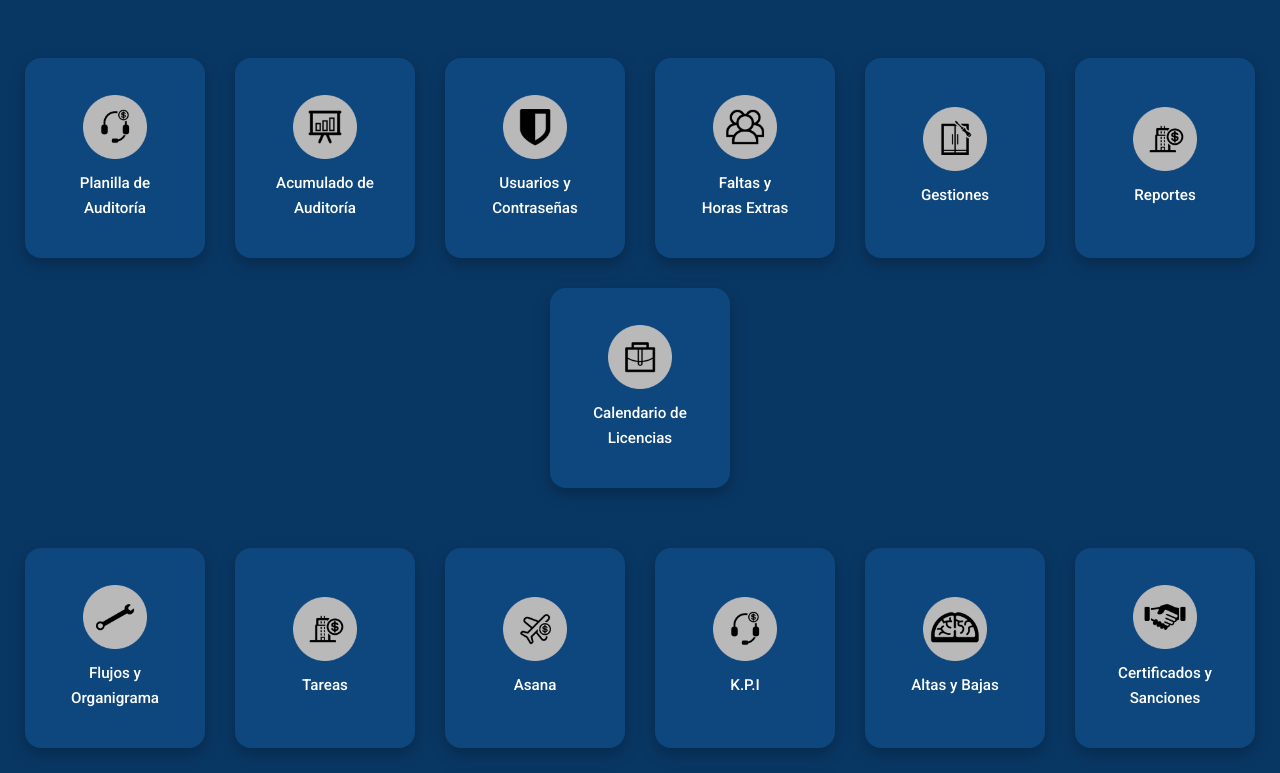
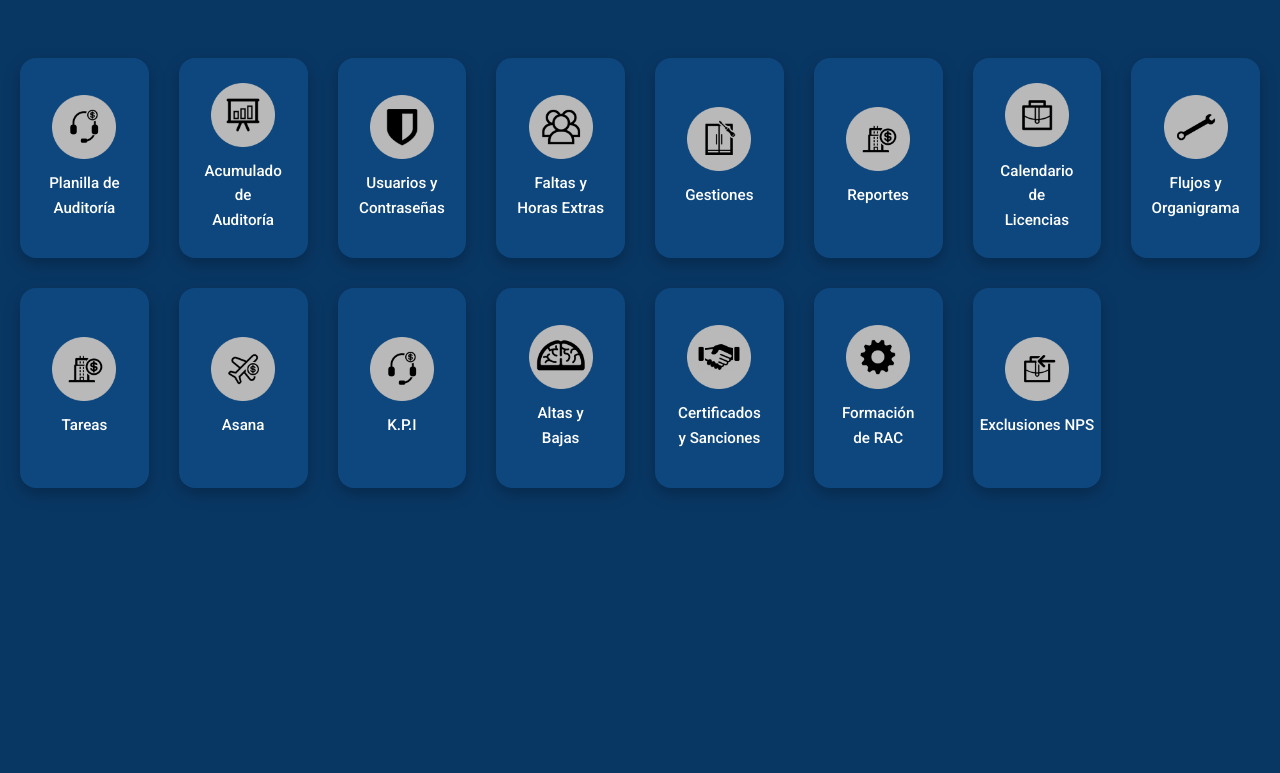
Before and after one commit to Rodrilundain/DimenTest, a plain HTML site: page index.html in a window 1280 px wide. Shown: the part 547-1320 px from the top of the page. After the commit the page ends 1095 px from the top, so only its background shows below. Drawn offline with Linux system fonts and the light colour scheme.

Commit message:
Update index.html

```diff
--- a/index.html
+++ b/index.html
@@ -12,21 +12,20 @@
   <base target="_blank" rel="noopener noreferrer">
   <style>
     .ContIcons {
+      display: grid;
+      grid-template-columns: repeat(8, 1fr);
+      gap: 30px;
       max-width: 1280px;
       margin: 60px auto;
       padding: 0 20px;
-      display: flex;
-      flex-wrap: wrap;
-      justify-content: center;
-      gap: 30px;
     }
     .icon {
-      flex: 1 1 160px;
-      max-width: 180px;
-      min-width: 160px;
-      text-align: center;
+      display: flex;
+      justify-content: center;
     }
     .icon a {
+      width: 100%;
+      max-width: 160px;
       display: flex;
       flex-direction: column;
       align-items: center;
@@ -49,6 +48,22 @@
       color: white;
       font-size: 0.95rem;
       font-weight: 500;
+      text-align: center;
+    }
+    @media (max-width: 1200px) {
+      .ContIcons {
+        grid-template-columns: repeat(6, 1fr);
+      }
+    }
+    @media (max-width: 992px) {
+      .ContIcons {
+        grid-template-columns: repeat(4, 1fr);
+      }
+    }
+    @media (max-width: 768px) {
+      .ContIcons {
+        grid-template-columns: repeat(2, 1fr);
+      }
     }
   </style>
 </head>
@@ -84,22 +99,21 @@
   </section>
   <main id="content">
     <section class="ContIcons">
-      <div class="icon"><a href="https://docs.google.com/spreadsheets/d/1ejkGOzmEcI0fO_zrpy6U3eam9_9bYFkWY2ghyf9zNWY/edit?gid=244931087#gid=244931087&range=D3"><img src="img/VentasTel.png"  alt=""><p>Planilla de Auditoría</p></a></div>
-      <div class="icon"><a href="https://docs.google.com/spreadsheets/d/1ejkGOzmEcI0fO_zrpy6U3eam9_9bYFkWY2ghyf9zNWY/edit?gid=1827293946#gid=1827293946&range=A1"><img src="img/SalaReuniones.png" alt=""><p>Acumulado de Auditoría</p></a></div>
-      <div class="icon"><a href="https://docs.google.com/spreadsheets/d/1ejkGOzmEcI0fO_zrpy6U3eam9_9bYFkWY2ghyf9zNWY/edit?gid=658583221#gid=658583221"><img src="img/Seguridad.png"   alt=""><p>Usuarios y Contraseñas</p></a></div>
-      <div class="icon"><a href="https://docs.google.com/spreadsheets/d/1ejkGOzmEcI0fO_zrpy6U3eam9_9bYFkWY2ghyf9zNWY/edit?gid=1952950121#gid=1952950121&range=A1"><img src="img/RrHh.png"        alt=""><p>Faltas y Horas&nbsp;Extras</p></a></div>
-      <div class="icon"><a href="https://drive.google.com/drive/folders/1aVLHRp3NutK0DraQLO6wCOE9pQvhzewd"><img src="img/Armado.png"      alt=""><p>Gestiones</p></a></div>
-      <div class="icon"><a href="https://login.microsoftonline.com/common/oauth2/v2.0/authorize?client_id=871c010f-5e61-4fb1-83ac-98610a7e9110"><img src="img/AdmFinanzas.png" alt=""><p>Reportes</p></a></div>
-      <div class="icon"><a href="https://docs.google.com/spreadsheets/d/1ejkGOzmEcI0fO_zrpy6U3eam9_9bYFkWY2ghyf9zNWY/edit?gid=103616781#gid=103616781&range=A1"><img src="img/Comercial.png"   alt=""><p>Calendario de Licencias</p></a></div>
-      <div style="flex-basis:100%; height:0;"></div>
-      <div class="icon"><a href="https://viewer.diagrams.net/?tags=%7B%7D&lightbox=1&highlight=0000ff&edit=_blank&layers=1&nav=1"><img src="img/Mantenimiento.png" alt=""><p>Flujos y Organigrama</p></a></div>
-      <div class="icon"><a href="https://docs.google.com/spreadsheets/d/1LqoJg7AkjNM55CfgI1ETihshbSC7orFPQdQ0M4n125c/edit?gid=491390043#gid=491390043&range=A2"><img src="img/AdmFinanzas.png"   alt=""><p>Tareas</p></a></div>
+      <div class="icon"><a href="https://docs.google.com/spreadsheets/d/..."><img src="img/VentasTel.png"  alt=""><p>Planilla de Auditoría</p></a></div>
+      <div class="icon"><a href="https://docs.google.com/spreadsheets/d/..."><img src="img/SalaReuniones.png" alt=""><p>Acumulado de Auditoría</p></a></div>
+      <div class="icon"><a href="https://docs.google.com/spreadsheets/d/..."><img src="img/Seguridad.png"   alt=""><p>Usuarios y Contraseñas</p></a></div>
+      <div class="icon"><a href="https://docs.google.com/spreadsheets/d/..."><img src="img/RrHh.png"        alt=""><p>Faltas y Horas Extras</p></a></div>
+      <div class="icon"><a href="https://drive.google.com/drive/folders/..."><img src="img/Armado.png"      alt=""><p>Gestiones</p></a></div>
+      <div class="icon"><a href="https://login.microsoftonline.com/common/..."><img src="img/AdmFinanzas.png" alt=""><p>Reportes</p></a></div>
+      <div class="icon"><a href="https://docs.google.com/spreadsheets/d/..."><img src="img/Comercial.png"   alt=""><p>Calendario de Licencias</p></a></div>
+      <div class="icon"><a href="https://viewer.diagrams.net/?tags=%7B%7D..."><img src="img/Mantenimiento.png" alt=""><p>Flujos y Organigrama</p></a></div>
+      <div class="icon"><a href="https://docs.google.com/spreadsheets/d/..."><img src="img/AdmFinanzas.png"   alt=""><p>Tareas</p></a></div>
       <div class="icon"><a href="#"><img src="img/CompComex.png"     alt=""><p>Asana</p></a></div>
-      <div class="icon"><a href="https://docs.google.com/spreadsheets/d/1LqoJg7AkjNM55CfgI1ETihshbSC7orFPQdQ0M4n125c/edit?gid=0#gid=0&range=A1"><img src="img/VentasTel.png"     alt=""><p>K.P.I</p></a></div>
-      <div class="icon"><a href="https://docs.google.com/spreadsheets/d/1ejkGOzmEcI0fO_zrpy6U3eam9_9bYFkWY2ghyf9zNWY/edit?gid=1003588448#gid=1003588448&range=A1"><img src="img/Marketing.png"     alt=""><p>Altas y Bajas</p></a></div>
-      <div class="icon"><a href="https://drive.google.com/drive/folders/13m78kdQkouBGIAytPep171Rrx2Orygmi"><img src="img/PostVenta.png"     alt=""><p>Certificados y Sanciones</p></a></div>
-      <div class="icon"><a href="https://drive.google.com/drive/folders/1fq-hGm4PZDGGB39jgV0q0cb6PTRuvy6F"><img src="img/Sistemas.png"      alt=""><p>Formación de RAC</p></a></div>
-      <div class="icon"><a href="https://drive.google.com/file/d/1FH6LoxXFqTJP-_xIydjFW_euURI_FkiZ/view"><img src="img/BackOficce.png"    alt=""><p>Exclusiones NPS</p></a></div>
+      <div class="icon"><a href="https://docs.google.com/spreadsheets/d/..."><img src="img/VentasTel.png"     alt=""><p>K.P.I</p></a></div>
+      <div class="icon"><a href="https://docs.google.com/spreadsheets/d/..."><img src="img/Marketing.png"     alt=""><p>Altas y Bajas</p></a></div>
+      <div class="icon"><a href="https://drive.google.com/drive/folders/..."><img src="img/PostVenta.png"     alt=""><p>Certificados y Sanciones</p></a></div>
+      <div class="icon"><a href="https://drive.google.com/drive/folders/..."><img src="img/Sistemas.png"      alt=""><p>Formación de RAC</p></a></div>
+      <div class="icon"><a href="https://drive.google.com/file/d/..."><img src="img/BackOficce.png"    alt=""><p>Exclusiones NPS</p></a></div>
     </section>
   </main>
 </body>
```
